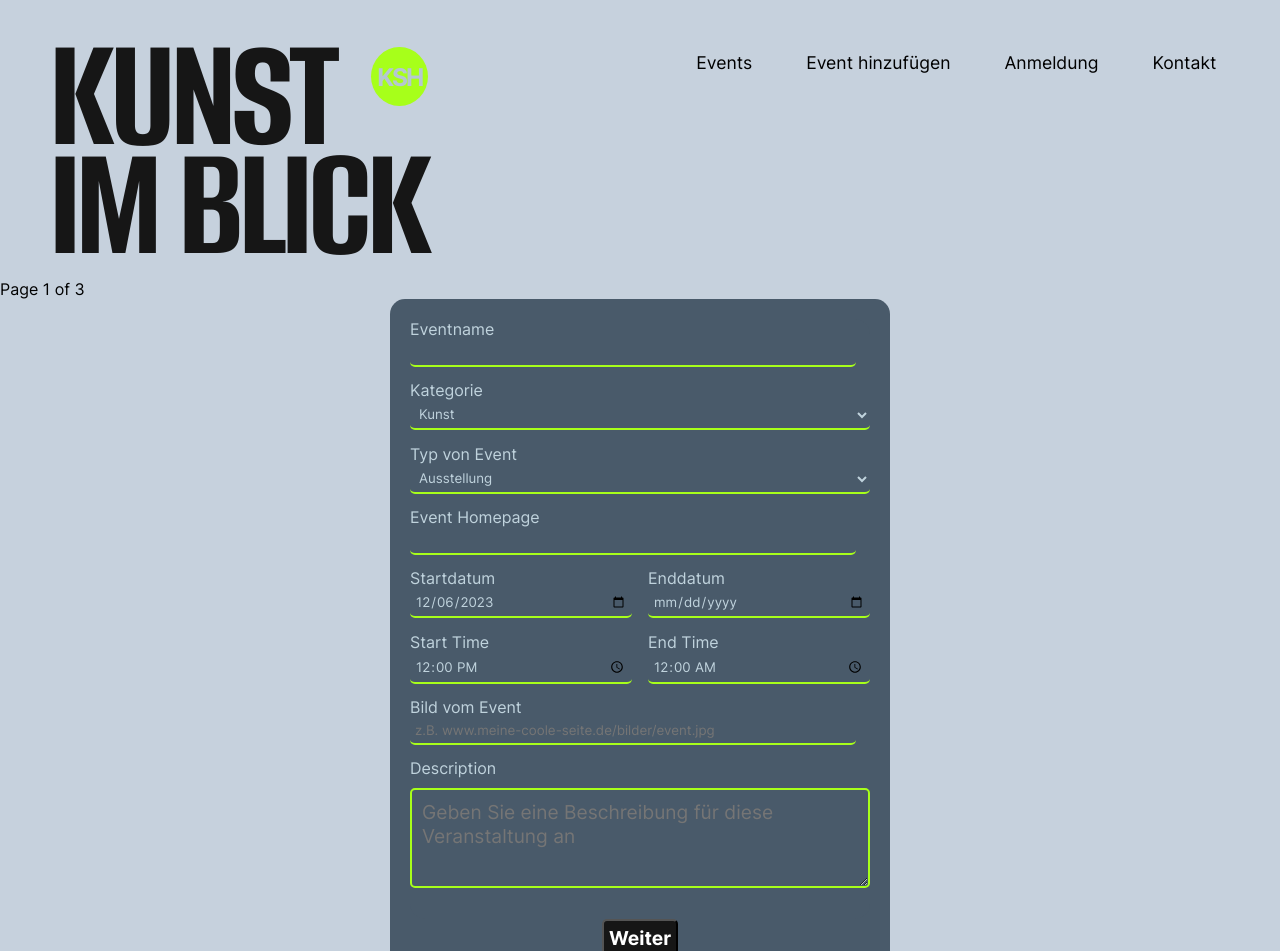
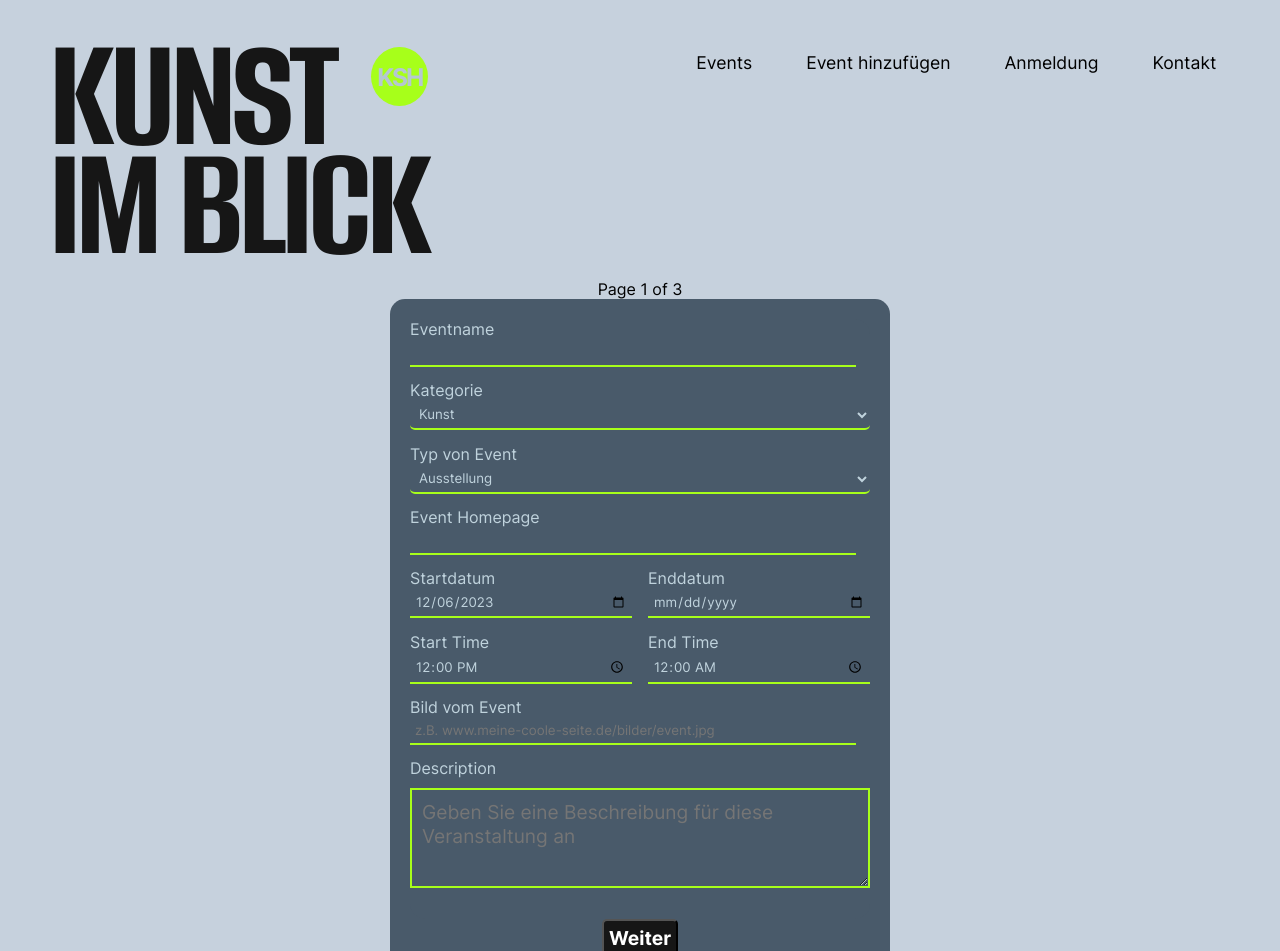
Before and after one commit to NAMASTECH/Kultur-Ausstellungsplattform-frontend, a React (Vite) app: page /event in a window 1280 px wide. Shown: the top 951 px of the page. Built offline with nearby package versions, Linux system fonts and the light colour scheme.

Commit message:
Refactor AddEventForm.scss

```diff
--- a/src/js/views/event/AddEventForm.scss
+++ b/src/js/views/event/AddEventForm.scss
@@ -3,7 +3,10 @@ h2 {
     margin: 20px 0;
 }
 
-
+.add__event {
+    display: flex;
+    flex-direction: column;
+    align-items: center;
     #addEvent-form {
         align-items: center;
         justify-content: center;
@@ -16,7 +19,7 @@ h2 {
         }
 
         input {
-        border-radius: 5px;
+            // border-radius: 5px;
             width: 100%;
             margin-bottom: 1em;
             border-bottom: 2px solid #a7ff1a;
@@ -39,8 +42,7 @@ h2 {
             align-items: center;
             justify-content: center;
             gap: 1em;
-
-        margin: 0 20px;
+            // margin: 0 20px;
 
             input {
                 width: 100%;
@@ -54,7 +56,7 @@ h2 {
             align-items: center;
             justify-content: center;
             gap: 1em;
-        margin: 0 20px;
+            // margin: 0 20px;
 
             input {
                 width: 100%;
@@ -73,14 +75,15 @@ h2 {
         textarea {
             width: 100%;
             height: 100px;
-        border-radius: 5px;
+            // border-radius: 5px;
             border: 1px solid gray;
             margin: 10px 0;
             padding: 10px;
             font-size: 1.2rem;
             border: 2px solid #a7ff1a;
 
-        &:hover {}
+            // &:hover {}
         }
 
     }
+}
```
Lines whose indentation alone changed are shown as unchanged.
